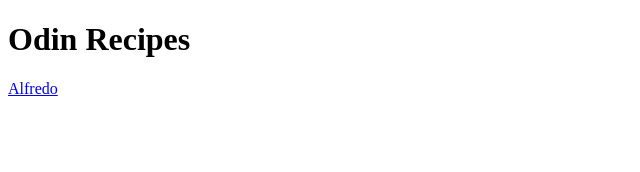
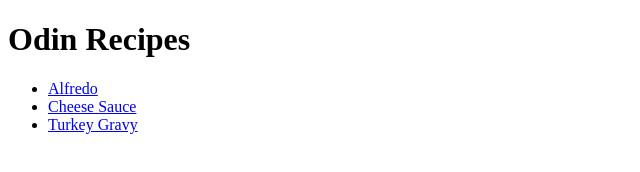
Before and after one commit to jason01123/odin-recipes, a plain HTML site: page index.html in a window 1280 px wide. Shown: the whole page, without its empty margins (0-640 px from the left). Drawn offline with Linux system fonts and the light colour scheme.

Commit message:
Add index.html that was forgotten previously

```diff
--- a/index.html
+++ b/index.html
@@ -6,6 +6,11 @@
     </head>
     <body>
         <h1>Odin Recipes</h1>
-        <a href="recipes/alfredo.html">Alfredo</a>
+        <ul>
+            <li><a href="recipes/alfredo.html">Alfredo</a></li>
+            <li><a href="recipes/cheese-sauce.html">Cheese Sauce</a></li>
+            <li><a href="recipes/turkey-gravy.html">Turkey Gravy</a></li>
+        </ul>
+
     </body>
 </html>
```
